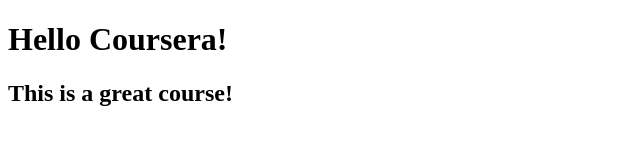
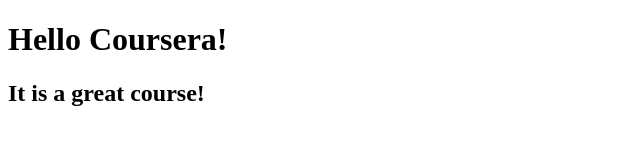
Before and after one commit to akupaka/coursera-web4, a plain HTML site: page site/index.html in a window 1280 px wide. Shown: the whole page, without its empty margins (0-640 px from the left). Drawn offline with Linux system fonts and the light colour scheme.

Commit message:
More changes to page content

```diff
--- a/site/index.html
+++ b/site/index.html
@@ -6,6 +6,6 @@
 </head>
 <body>
     <h1>Hello Coursera!</h1>
-    <h2>This is a great course!</h2>
+    <h2>It is a great course!</h2>
 </body>
 </html>
```
